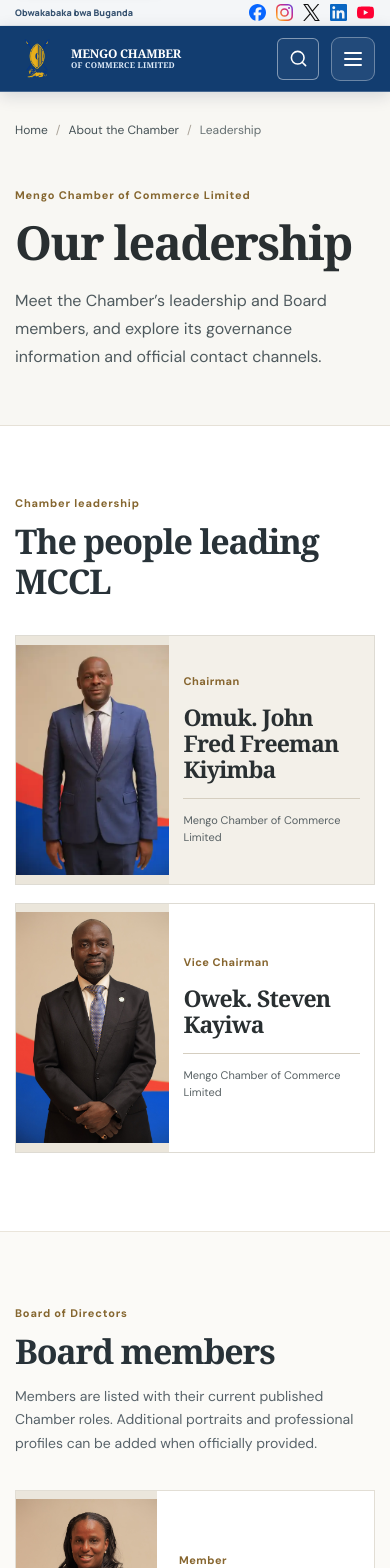
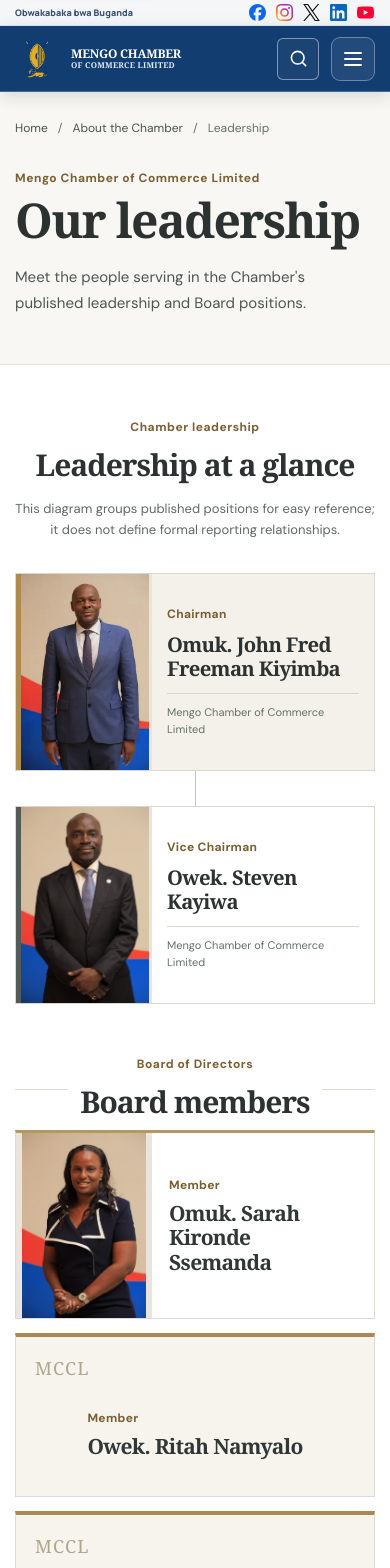
Before and after one commit to watumwa/mengo, a Next.js app: page /about/leadership in a window 390 px wide. Shown: the top 1568 px of the page. Built offline with nearby package versions, Linux system fonts and the light colour scheme.

Commit message:
Present MCCL leadership as a responsive institutional organisation chart

```diff
--- a/app/about/leadership/leadership.css
+++ b/app/about/leadership/leadership.css
@@ -1,295 +1,293 @@
-/* MCCL Leadership: restrained editorial layout. Scoped to this route only. */
+/* MCCL leadership: institutional organisation chart, no invented reporting lines. */
 .mcl-page {
-  --mcl-ink: #283238;
-  --mcl-muted: #58636a;
-  --mcl-accent: #aa8545;
-  --mcl-line: #dedbd3;
+  --mcl-ink: #2c3232;
+  --mcl-muted: #626865;
+  --mcl-paper: #f8f7f3;
+  --mcl-line: #d9d7ce;
+  --mcl-gold: #af8a49;
+  color: var(--mcl-ink);
   background: #fff;
-  color: var(--mcl-ink);
 }
-.mcl-page *,
-.mcl-page *::before,
-.mcl-page *::after { box-sizing: border-box; }
+
+.mcl-page *, .mcl-page *::before, .mcl-page *::after { box-sizing: border-box; }
 .mcl-page :is(h1, h2, h3, p, figure) { margin: 0; }
 .mcl-page :is(h1, h2, h3) {
   font-family: Georgia, "Times New Roman", serif;
   font-weight: 600;
-  letter-spacing: -.035em;
+  letter-spacing: -.034em;
 }
-.mcl-page a:focus-visible {
-  outline: 3px solid #b28b46;
-  outline-offset: 4px;
-}
-.mcl-kicker {
-  font-size: 11px;
-  font-weight: 750;
-  letter-spacing: .075em;
-  color: #85662f;
-}
+.mcl-page a:focus-visible { outline: 3px solid #a7813e; outline-offset: 4px; }
+.mcl-eyebrow { color: #7b6032; font-size: 12px; font-weight: 700; letter-spacing: .045em; }
+
 .mcl-intro {
-  padding: clamp(44px, 6vw, 84px) 0 clamp(50px, 6vw, 82px);
-  background: #f8f7f3;
-  border-bottom: 1px solid #e6e1d7;
+  padding: clamp(28px, 4vw, 50px) 0 clamp(48px, 5vw, 72px);
+  background: var(--mcl-paper);
+  border-bottom: 1px solid #e5e1d7;
 }
 .mcl-breadcrumb {
   display: flex;
-  align-items: center;
   flex-wrap: wrap;
   gap: 10px;
-  margin-bottom: clamp(42px, 5vw, 70px);
+  align-items: center;
+  color: #65706e;
   font-size: 12px;
-  color: #667072;
+  margin-bottom: clamp(34px, 5vw, 64px);
 }
-.mcl-breadcrumb a {
-  color: #465256;
-  text-decoration: none;
-  text-underline-offset: 4px;
+.mcl-breadcrumb a { color: #495451; text-decoration: none; }
+.mcl-breadcrumb a:hover { text-decoration: underline; text-underline-offset: 3px; }
+.mcl-intro-grid {
+  display: grid;
+  grid-template-columns: minmax(0, 1.15fr) minmax(0, .7fr);
+  gap: clamp(24px, 5vw, 90px);
+  align-items: end;
 }
-.mcl-breadcrumb a:hover { text-decoration: underline; }
-.mcl-breadcrumb > span[aria-hidden] { color: #a9a297; }
-.mcl-intro h1 {
-  margin-top: 16px;
-  font-size: clamp(48px, 6.2vw, 84px);
-  line-height: 1.03;
-  color: #292f31;
+.mcl-intro h1 { margin-top: 10px; font-size: clamp(48px, 6vw, 80px); line-height: 1.02; }
+.mcl-intro-grid > p { max-width: 440px; color: #4d5754; font-size: clamp(15px, 1.45vw, 18px); line-height: 1.75; }
+
+.mcl-structure { padding: clamp(54px, 7vw, 96px) 0 clamp(70px, 8vw, 110px); }
+.mcl-structure-heading { text-align: center; margin: 0 auto 42px; }
+.mcl-structure-heading h2 { margin: 9px 0 14px; font-size: clamp(30px, 3.6vw, 48px); }
+.mcl-structure-note {
+  max-width: 580px;
+  margin-inline: auto !important;
+  color: var(--mcl-muted);
+  font-size: 13px;
+  line-height: 1.6;
 }
-.mcl-intro-text {
-  max-width: 640px;
-  margin-top: 21px !important;
-  font-size: clamp(16px, 1.45vw, 19px);
-  line-height: 1.75;
-  color: #4f5a5e;
-}
-.mcl-leadership {
-  padding: clamp(70px, 8vw, 112px) 0 clamp(78px, 8vw, 116px);
+.mcl-org-chart { max-width: 1170px; margin: 0 auto; }
+.mcl-level { display: flex; justify-content: center; }
+.mcl-leader {
+  position: relative;
+  display: grid;
+  grid-template-columns: 205px minmax(0, 1fr);
+  width: min(100%, 690px);
+  min-height: 222px;
+  border: 1px solid var(--mcl-line);
   background: #fff;
 }
-.mcl-section-heading {
-  margin-bottom: 34px;
+.mcl-leader::before {
+  position: absolute;
+  top: 0;
+  left: 0;
+  bottom: 0;
+  z-index: 1;
+  width: 5px;
+  content: "";
+  background: var(--mcl-gold);
 }
-.mcl-section-heading h2 {
-  margin-top: 12px;
-  font-size: clamp(34px, 3.6vw, 52px);
-  line-height: 1.15;
-}
-.mcl-feature-grid {
-  display: grid;
-  grid-template-columns: minmax(0, 1.25fr) minmax(0, 1fr);
-  gap: clamp(15px, 2vw, 28px);
-  align-items: stretch;
-}
-.mcl-feature {
-  min-width: 0;
-  display: grid;
-  grid-template-columns: minmax(0, .9fr) minmax(0, 1fr);
-  overflow: hidden;
-  border: 1px solid var(--mcl-line);
-}
-.mcl-feature--chair { background: #f3f0e9; }
-.mcl-feature--vice { background: #fff; }
+.mcl-leader--chair { background: #f4f1ea; }
+.mcl-leader--vice { width: min(100%, 615px); }
+.mcl-leader--vice::before { background: #535b57; }
 .mcl-portrait {
   position: relative;
   display: block;
+  min-width: 0;
+  min-height: 0;
+  background: #eae5dc;
   overflow: hidden;
-  background: #ebe6db;
-  min-width: 0;
 }
-.mcl-portrait--featured { min-height: 345px; }
+.mcl-leader .mcl-portrait { height: 100%; min-height: 222px; }
 .mcl-portrait img {
+  position: absolute;
+  inset: 0;
   display: block;
   width: 100%;
   height: 100%;
-  position: absolute;
-  inset: 0;
   object-fit: contain;
   object-position: center;
 }
-.mcl-feature-copy {
+.mcl-leader-copy {
   min-width: 0;
+  padding: clamp(24px, 3vw, 44px);
   display: flex;
   flex-direction: column;
   justify-content: center;
-  align-items: flex-start;
-  padding: clamp(24px, 2.8vw, 44px);
 }
-.mcl-role {
-  color: #86652e;
+.mcl-position {
+  color: #795e30;
   font-size: 12px;
   font-weight: 700;
-  letter-spacing: .045em;
+  letter-spacing: .025em;
 }
-.mcl-feature h3 {
-  max-width: 360px;
-  margin-top: 16px;
-  color: #292f31;
-  font-size: clamp(25px, 2.65vw, 39px);
-  line-height: 1.14;
+.mcl-leader-copy h3 {
+  margin-top: 11px;
+  font-size: clamp(27px, 3vw, 39px);
+  line-height: 1.16;
   overflow-wrap: break-word;
 }
-.mcl-feature--vice h3 { font-size: clamp(23px, 2vw, 32px); }
-.mcl-feature-institution {
-  margin-top: 23px !important;
-  padding-top: 18px;
-  width: 100%;
-  border-top: 1px solid #d5cec0;
-  color: #586164;
-  font-size: 12px;
-  line-height: 1.5;
+.mcl-leader--vice h3 { font-size: clamp(25px, 2.6vw, 34px); }
+.mcl-affiliation { color: #66706a; font-size: 12px; line-height: 1.55; }
+.mcl-leader-copy .mcl-affiliation { margin-top: 19px; padding-top: 15px; border-top: 1px solid #dcd5c9; }
+
+.mcl-chart-connector {
+  width: 1px;
+  height: 35px;
+  margin: 0 auto;
+  background: #c5c5bb;
 }
-.mcl-board {
-  background: #fbfaf7;
-  padding: clamp(74px, 8vw, 110px) 0 clamp(80px, 8vw, 118px);
-  border-top: 1px solid #eae5db;
+
+/* The Board heading is a separate peer grouping, not a reporting-line claim. */
+.mcl-board-heading {
+  display: flex;
+  align-items: center;
+  justify-content: center;
+  gap: 24px;
+  margin: clamp(52px, 6vw, 78px) 0 0;
+  text-align: center;
 }
-.mcl-section-heading--board {
-  display: grid;
-  grid-template-columns: minmax(0, 1fr) minmax(0, 370px);
-  align-items: end;
-  gap: 24px;
-  margin-bottom: 34px;
+.mcl-board-heading > div { flex: none; }
+.mcl-board-heading h2 { margin-top: 9px; font-size: clamp(30px, 3.4vw, 45px); }
+.mcl-board-rule { flex: 1; max-width: 220px; height: 1px; background: #dedbd2; }
+.mcl-board-branches {
+  width: 1px;
+  height: 26px;
+  background: #c9c6bb;
+  margin: 22px auto 0;
+  position: relative;
 }
-.mcl-section-heading--board > p {
-  font-size: 14px;
-  line-height: 1.7;
-  color: var(--mcl-muted);
+.mcl-board-branches::after {
+  content: "";
+  position: absolute;
+  top: 26px;
+  height: 1px;
+  width: min(740px, 67vw);
+  left: 50%;
+  transform: translateX(-50%);
+  background: #d3d1c9;
 }
-.mcl-board-grid {
-  display: grid;
-  grid-template-columns: repeat(3, minmax(0, 1fr));
+.mcl-member-grid {
+  display: flex;
+  flex-wrap: wrap;
+  justify-content: center;
   gap: 20px;
-  align-items: stretch;
+  padding-top: 23px;
 }
-.mcl-board-card {
+.mcl-member {
+  position: relative;
+  display: flex;
+  flex: 0 1 calc((100% - 40px) / 3);
+  flex-direction: column;
   min-width: 0;
-  display: flex;
-  flex-direction: column;
-  border: 1px solid #e2ded5;
+  max-width: 380px;
+  min-height: 304px;
+  border: 1px solid #dedbd2;
   background: #fff;
 }
-.mcl-board-card--photo .mcl-portrait--board {
-  aspect-ratio: 4 / 4.3;
-  flex: none;
-  background: #ebe6dc;
+.mcl-member::before {
+  position: absolute;
+  content: "";
+  width: 1px;
+  height: 21px;
+  background: #d3d1c9;
+  left: 50%;
+  top: -22px;
 }
-.mcl-board-card-copy {
+.mcl-member--photo .mcl-portrait { height: 206px; flex: none; }
+.mcl-member-info {
+  padding: 19px 22px 24px;
   flex: 1;
-  padding: 24px 25px 28px;
 }
-.mcl-board-card h3 {
-  margin-top: 12px;
-  font-size: clamp(22px, 1.9vw, 28px);
-  line-height: 1.18;
-  color: #283238;
+.mcl-member h3 {
+  margin-top: 8px;
+  color: #303735;
+  font-size: clamp(21px, 2vw, 28px);
+  line-height: 1.17;
   overflow-wrap: break-word;
 }
-.mcl-board-card--text {
-  background: #f4f0e7;
-  border-top: 3px solid #b4975e;
-  justify-content: center;
-  min-height: 260px;
+.mcl-member-info .mcl-affiliation { margin-top: 13px; }
+.mcl-member--text {
+  border-top: 4px solid #aa8a50;
+  background: #f6f4ed;
 }
-.mcl-board-card--text .mcl-board-card-copy {
-  display: flex;
-  flex-direction: column;
-  justify-content: center;
-  padding: clamp(30px, 3vw, 45px);
+.mcl-member-type {
+  font-family: Georgia, "Times New Roman", serif;
+  letter-spacing: .06em;
+  font-size: 18px;
+  color: #afa58e;
+  padding: 30px 24px 0;
 }
-.mcl-text-card-label {
-  display: block;
-  margin-bottom: 42px;
-  color: #6f746f;
-  font-size: 11px;
-  letter-spacing: .04em;
+.mcl-member--text .mcl-member-info { display: flex; flex-direction: column; justify-content: center; padding-block: 24px 32px; }
+
+.mcl-governance {
+  padding: clamp(55px, 6vw, 86px) 0;
+  background: #efebe2;
+  border-top: 1px solid #ddd8ce;
 }
-.mcl-affiliation {
-  margin-top: 12px !important;
-  font-size: 12px;
-  line-height: 1.5;
-  color: var(--mcl-muted);
-}
-.mcl-governance {
-  background: #eeeae1;
-  padding: clamp(65px, 7vw, 96px) 0;
-  border-top: 1px solid #ddd6c9;
-}
-.mcl-governance-inner {
+.mcl-governance-grid {
   display: grid;
-  grid-template-columns: minmax(0, 1fr) minmax(0, .85fr);
-  gap: clamp(32px, 7vw, 110px);
+  grid-template-columns: minmax(0, 1fr) minmax(0, 1fr);
+  gap: clamp(30px, 8vw, 120px);
   align-items: start;
 }
-.mcl-governance h2 {
-  margin-top: 13px;
+.mcl-governance h2 { margin-top: 10px; font-size: clamp(32px, 3.8vw, 50px); line-height: 1.12; }
+.mcl-governance-grid > div:last-child > p {
   max-width: 540px;
-  font-size: clamp(35px, 4vw, 55px);
-  line-height: 1.1;
-}
-.mcl-governance-content > p {
-  max-width: 490px;
+  color: #4c5552;
   font-size: 15px;
   line-height: 1.8;
-  color: #4b5557;
 }
-.mcl-governance-links {
-  display: flex;
-  flex-wrap: wrap;
-  gap: 14px 30px;
-  margin-top: 30px;
-}
+.mcl-governance-links { display: flex; flex-wrap: wrap; gap: 14px 24px; margin-top: 23px; }
 .mcl-governance-links a {
   display: inline-flex;
+  gap: 8px;
   align-items: center;
-  gap: 8px;
   min-height: 44px;
-  color: #2d393d;
+  color: #303c38;
+  text-decoration: none;
   font-size: 13px;
   font-weight: 700;
-  text-decoration: none;
-  border-bottom: 1px solid #9f854f;
+  border-bottom: 1px solid #998253;
 }
-.mcl-governance-links a:hover { color: #846327; border-color: currentColor; }
-@media (max-width: 1100px) {
-  .mcl-feature-grid { grid-template-columns: 1fr 1fr; }
-  .mcl-feature { grid-template-columns: 1fr; }
-  .mcl-portrait--featured { min-height: 0; aspect-ratio: 4 / 3; }
-  .mcl-feature-copy { padding: 25px 26px 30px; }
-  .mcl-feature h3, .mcl-feature--vice h3 { font-size: clamp(25px, 3vw, 34px); }
+.mcl-governance-links a:hover { color: #805c25; border-bottom-color: currentColor; }
+
+@media (max-width: 980px) {
+  .mcl-member { flex-basis: calc((100% - 20px) / 2); }
+  .mcl-board-branches::after { width: 50vw; }
 }
-@media (max-width: 820px) {
-  .mcl-section-heading--board { grid-template-columns: 1fr; gap: 14px; }
-  .mcl-board-grid { grid-template-columns: repeat(2, minmax(0, 1fr)); }
-  .mcl-governance-inner { grid-template-columns: 1fr; gap: 24px; }
-  .mcl-governance h2 { max-width: 650px; }
+@media (max-width: 700px) {
+  .mcl-intro-grid { grid-template-columns: 1fr; gap: 19px; }
+  .mcl-structure-heading { margin-bottom: 32px; }
+  .mcl-leader { grid-template-columns: minmax(128px, 36%) minmax(0, 1fr); min-height: 196px; }
+  .mcl-leader .mcl-portrait { min-height: 196px; }
+  .mcl-leader-copy { padding: 21px; }
+  .mcl-leader-copy h3 { font-size: clamp(23px, 4.4vw, 30px); }
+  .mcl-leader--vice h3 { font-size: clamp(22px, 4vw, 28px); }
+  .mcl-member-grid { gap: 14px; }
+  .mcl-member { flex-basis: calc((100% - 14px) / 2); }
+  .mcl-member-info { padding: 17px; }
+  .mcl-member--photo .mcl-portrait { height: 175px; }
+  .mcl-member h3 { font-size: 21px; }
+  .mcl-board-branches { display: none; }
+  .mcl-member-grid { padding-top: 8px; }
+  .mcl-member::before { display: none; }
+  .mcl-governance-grid { grid-template-columns: 1fr; gap: 24px; }
 }
-@media (max-width: 680px) {
-  .mcl-intro { padding-block: 30px 54px; }
-  .mcl-breadcrumb { margin-bottom: 50px; gap: 8px; }
-  .mcl-intro h1 { font-size: clamp(47px, 10vw, 65px); }
-  .mcl-feature-grid { grid-template-columns: 1fr; gap: 18px; }
-  .mcl-feature { grid-template-columns: minmax(125px, .83fr) minmax(0, 1fr); }
-  .mcl-portrait--featured { aspect-ratio: auto; min-height: 248px; }
-  .mcl-feature-copy { padding: 23px 19px; }
-  .mcl-feature h3, .mcl-feature--vice h3 { font-size: clamp(23px, 5vw, 31px); }
-  .mcl-feature-institution { margin-top: 16px !important; padding-top: 13px; }
-  .mcl-board-grid { grid-template-columns: 1fr; gap: 15px; }
-  .mcl-board-card--photo {
-    display: grid;
-    grid-template-columns: minmax(115px, .65fr) minmax(0, 1fr);
-    min-height: 230px;
-  }
-  .mcl-board-card--photo .mcl-portrait--board { height: 100%; aspect-ratio: auto; }
-  .mcl-board-card-copy { align-self: center; padding: 22px; }
-  .mcl-board-card--text { min-height: 168px; }
-  .mcl-board-card--text .mcl-board-card-copy { padding: 27px; }
-  .mcl-text-card-label { margin-bottom: 20px; }
+@media (max-width: 520px) {
+  .mcl-leader { grid-template-columns: minmax(105px, 38%) minmax(0, 1fr); }
+  .mcl-leader-copy { padding: 18px 15px; }
+  .mcl-leader-copy h3, .mcl-leader--vice h3 { font-size: clamp(20px, 5.2vw, 26px); }
+  .mcl-leader-copy .mcl-affiliation { font-size: 11px; margin-top: 12px; padding-top: 10px; }
+  .mcl-member-grid { flex-direction: column; }
+  .mcl-member { flex: 1 1 auto; width: 100%; max-width: none; min-height: 165px; }
+  .mcl-member--photo { flex-direction: row; align-items: stretch; }
+  .mcl-member--photo .mcl-portrait { flex: 0 0 38%; height: auto; min-height: 185px; }
+  .mcl-member-info { align-self: center; }
+  .mcl-member--text { min-height: 164px; }
+  .mcl-member-type { padding: 19px 19px 0; }
+  .mcl-board-heading { gap: 12px; }
 }
-@media (max-width: 390px) {
-  .mcl-feature { grid-template-columns: minmax(106px, .75fr) minmax(0, 1fr); }
-  .mcl-feature-copy { padding: 18px 14px; }
-  .mcl-feature h3, .mcl-feature--vice h3 { font-size: 23px; }
-  .mcl-role { font-size: 11px; }
-  .mcl-feature-institution { font-size: 11px; }
+@media (max-width: 350px) {
+  .mcl-leader { grid-template-columns: 105px minmax(0, 1fr); }
+  .mcl-leader-copy { padding: 13px; }
+  .mcl-leader-copy h3 { font-size: 19px; }
+  .mcl-leader--vice h3 { font-size: 19px; }
 }
-@media (prefers-reduced-motion: reduce) {
-  .mcl-page * { scroll-behavior: auto; }
+
+
+/* Connectors terminate at the first row; wrapped Board cards do not imply
+   additional levels or reporting relationships. */
+.mcl-member:nth-child(n+4)::before { display: none; }
+.mcl-member--photo { border-top: 3px solid #b39861; }
+@media (max-width: 980px) {
+  .mcl-member:nth-child(n+3)::before { display: none; }
 }
--- a/app/about/leadership/page.tsx
+++ b/app/about/leadership/page.tsx
@@ -17,11 +17,13 @@ const chair: Leader = {
   role: "Chairman",
   photo: realPhotos.chamberChairKiyimba,
 };
+
 const vice: Leader = {
   name: "Owek. Steven Kayiwa",
   role: "Vice Chairman",
   photo: realPhotos.chamberViceChairKayiwa,
 };
+
 const members: Leader[] = [
   { name: "Omuk. Sarah Kironde Ssemanda", role: "Member", photo: realPhotos.chamberMemberSarahSsemanda },
   { name: "Owek. Ritah Namyalo", role: "Member" },
@@ -30,31 +32,47 @@ const members: Leader[] = [
   { name: "Francis Asisi Kimbowa", role: "Secretary", affiliation: "Buganda Royal Law Chambers" },
 ];
 
-function LeaderPortrait({ leader, featured = false }: { leader: Leader; featured?: boolean }) {
+function Portrait({ leader, sizes }: { leader: Leader; sizes: string }) {
   if (!leader.photo) return null;
 
   return (
-    <figure className={featured ? "mcl-portrait mcl-portrait--featured" : "mcl-portrait mcl-portrait--board"}>
+    <figure className="mcl-portrait">
       <ResponsivePhoto
         photo={leader.photo}
         width={600}
         height={900}
-        sizes={featured ? "(max-width: 820px) 90vw, 340px" : "(max-width: 680px) 90vw, (max-width: 1040px) 44vw, 340px"}
-        loading={featured ? "eager" : "lazy"}
+        sizes={sizes}
         style={{ objectFit: "contain", objectPosition: "center" }}
       />
     </figure>
   );
 }
 
-function FeaturedLeader({ leader, variant }: { leader: Leader; variant: "chair" | "vice" }) {
+function LeadershipProfile({ leader, rank }: { leader: Leader; rank: "chair" | "vice" }) {
   return (
-    <article className={variant === "chair" ? "mcl-feature mcl-feature--chair" : "mcl-feature mcl-feature--vice"}>
-      <LeaderPortrait leader={leader} featured />
-      <div className="mcl-feature-copy">
-        <p className="mcl-role">{leader.role}</p>
+    <article className={"mcl-leader mcl-leader--" + rank}>
+      <Portrait leader={leader} sizes="(max-width: 620px) 36vw, 210px" />
+      <div className="mcl-leader-copy">
+        <p className="mcl-position">{leader.role}</p>
         <h3>{leader.name}</h3>
-        <p className="mcl-feature-institution">Mengo Chamber of Commerce Limited</p>
+        <p className="mcl-affiliation">Mengo Chamber of Commerce Limited</p>
+      </div>
+    </article>
+  );
+}
+
+function BoardProfile({ leader }: { leader: Leader }) {
+  return (
+    <article className={"mcl-member" + (leader.photo ? " mcl-member--photo" : " mcl-member--text")}>
+      {leader.photo ? (
+        <Portrait leader={leader} sizes="(max-width: 650px) 40vw, (max-width: 1020px) 42vw, 340px" />
+      ) : (
+        <div className="mcl-member-type" aria-hidden="true">MCCL</div>
+      )}
+      <div className="mcl-member-info">
+        <p className="mcl-position">{leader.role}</p>
+        <h3>{leader.name}</h3>
+        {leader.affiliation && <p className="mcl-affiliation">{leader.affiliation}</p>}
       </div>
     </article>
   );
@@ -78,67 +96,80 @@ export default function Leadership() {
               <span aria-hidden="true">/</span>
               <span aria-current="page">Leadership</span>
             </nav>
-            <p className="mcl-kicker">Mengo Chamber of Commerce Limited</p>
+            <div className="mcl-intro-grid">
+              <div>
+                <p className="mcl-eyebrow">Mengo Chamber of Commerce Limited</p>
                 <h1>Our leadership</h1>
-            <p className="mcl-intro-text">
-              Meet the Chamber’s leadership and Board members, and explore its governance
-              information and official contact channels.
+              </div>
+              <p>
+                Meet the people serving in the Chamber's published leadership
+                and Board positions.
               </p>
+            </div>
           </div>
         </header>
 
-        <section className="mcl-leadership" aria-labelledby="mcl-leadership-title">
+        <section className="mcl-structure" aria-labelledby="mcl-structure-title">
           <div className="bp-shell">
-            <div className="mcl-section-heading">
-              <p className="mcl-kicker">Chamber leadership</p>
-              <h2 id="mcl-leadership-title">The people leading MCCL</h2>
+            <div className="mcl-structure-heading">
+              <p className="mcl-eyebrow">Chamber leadership</p>
+              <h2 id="mcl-structure-title">Leadership at a glance</h2>
+              <p className="mcl-structure-note">
+                This diagram groups published positions for easy reference;
+                it does not define formal reporting relationships.
+              </p>
             </div>
-            <div className="mcl-feature-grid">
-              <FeaturedLeader leader={chair} variant="chair" />
-              <FeaturedLeader leader={vice} variant="vice" />
+
+            <div className="mcl-org-chart">
+              <div className="mcl-level mcl-level--chair">
+                <LeadershipProfile leader={chair} rank="chair" />
               </div>
+
+              <div className="mcl-chart-connector" aria-hidden="true" />
+
+              <div className="mcl-level mcl-level--vice">
+                <LeadershipProfile leader={vice} rank="vice" />
               </div>
-        </section>
 
-        <section className="mcl-board" aria-labelledby="mcl-board-title">
-          <div className="bp-shell">
-            <div className="mcl-section-heading mcl-section-heading--board">
+              <div className="mcl-board-heading">
+                <span className="mcl-board-rule" aria-hidden="true" />
                 <div>
-                <p className="mcl-kicker">Board of Directors</p>
+                  <p className="mcl-eyebrow">Board of Directors</p>
                   <h2 id="mcl-board-title">Board members</h2>
                 </div>
-              <p>Members are listed with their current published Chamber roles. Additional portraits and professional profiles can be added when officially provided.</p>
+                <span className="mcl-board-rule" aria-hidden="true" />
               </div>
-            <div className="mcl-board-grid">
-              {members.map((person) => (
-                <article
-                  className={person.photo ? "mcl-board-card mcl-board-card--photo" : "mcl-board-card mcl-board-card--text"}
-                  key={person.name}
-                >
-                  {person.photo && <LeaderPortrait leader={person} />}
-                  <div className="mcl-board-card-copy">
-                    {!person.photo && <span className="mcl-text-card-label">Chamber board</span>}
-                    <p className="mcl-role">{person.role}</p>
-                    <h3>{person.name}</h3>
-                    {person.affiliation && <p className="mcl-affiliation">{person.affiliation}</p>}
+
+              <div className="mcl-board-branches" aria-hidden="true" />
+
+              <div className="mcl-member-grid" aria-labelledby="mcl-board-title">
+                {members.map((leader) => (
+                  <BoardProfile key={leader.name} leader={leader} />
+                ))}
               </div>
-                </article>
-              ))}
             </div>
           </div>
         </section>
 
         <section className="mcl-governance" aria-labelledby="mcl-governance-title">
-          <div className="bp-shell mcl-governance-inner">
+          <div className="bp-shell mcl-governance-grid">
             <div>
-              <p className="mcl-kicker">Governance &amp; enquiries</p>
-              <h2 id="mcl-governance-title">Learn more about the Chamber</h2>
+              <p className="mcl-eyebrow">Governance and enquiries</p>
+              <h2 id="mcl-governance-title">More about the Chamber</h2>
             </div>
-            <div className="mcl-governance-content">
-              <p>For information about MCCL’s governance structure, institutional responsibilities or official leadership enquiries, use the Chamber’s published resources and contact page.</p>
+            <div>
+              <p>
+                Explore the Chamber's governance information or contact its
+                office for verified leadership and institutional enquiries.
+                Additional official portraits and profiles can be added as they become available.
+              </p>
               <div className="mcl-governance-links">
-                <Link href="/governance">Governance &amp; accountability <ArrowUpRight size={17} aria-hidden="true" /></Link>
-                <Link href="/contact">Contact the Chamber <ArrowRight size={17} aria-hidden="true" /></Link>
+                <Link href="/governance">
+                  Governance &amp; accountability <ArrowUpRight size={16} aria-hidden="true" />
+                </Link>
+                <Link href="/contact">
+                  Contact the Chamber <ArrowRight size={16} aria-hidden="true" />
+                </Link>
               </div>
             </div>
           </div>
```
Lines whose indentation alone changed are shown as unchanged.
